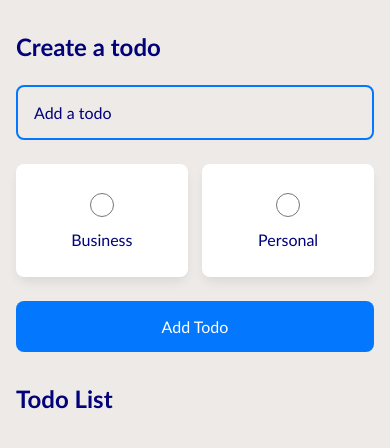
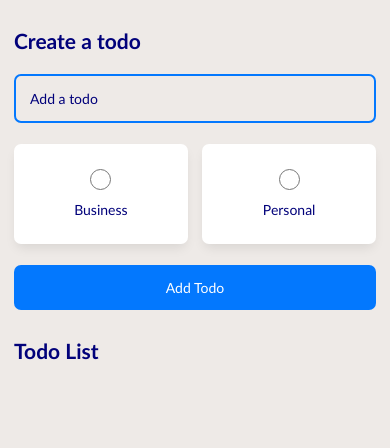
Before and after one commit to BarnoMamadzhanova/todolist-react, a React (Create React App) app: page / in a window 390 px wide. Shown: the top 448 px of the page. Built offline with nearby package versions, Linux system fonts and the light colour scheme.

Commit message:
added media breakpoint for max-width 800px

```diff
--- a/src/App.css
+++ b/src/App.css
@@ -174,3 +174,13 @@ input[type="radio"] {
 .todo__icon:hover {
   opacity: 0.6;
 }
+
+@media screen and (max-width: 800px) {
+  html {
+    font-size: 14px !important;
+  }
+
+  .todo__app {
+    max-width: 700px;
+  }
+}
```
